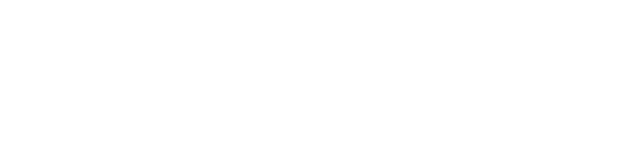
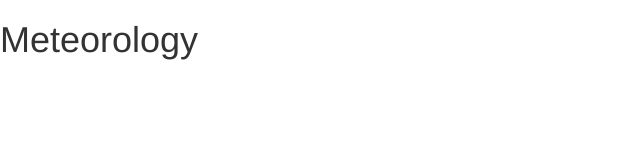
Before and after one commit to LucasFPO/Meteorology-Project, a plain HTML site: page index.html in a window 1280 px wide. Shown: the whole page, without its empty margins (0-640 px from the left). Drawn offline with nearby package versions, Linux system fonts and the light colour scheme.

Commit message:
Creating the hero section

```diff
--- a/index.html
+++ b/index.html
@@ -20,12 +20,25 @@
     <link rel="stylesheet" href="https://maxcdn.bootstrapcdn.com/bootstrap/3.3.7/css/bootstrap.min.css" />
 </head>
 
+<body>
+    <!-- A <section> acts just like a <div> except it tells browsers
+         and search engines that it is a section on our page.-->
+    <section class="hero">
+        <div class="hero-inner">
+            <h1>Meteorology</h1>
+        </div>
+    </section>
+
+    <!-- Like <section>, <main> acts very similar to a <div> except
+         that it tells browsers and search engines that it is the ‘main’
+          content of the page.-->
+    <main>
+
+    </main>
 
 
 
 
 
-
-
-
+</body>
 </html>
```
